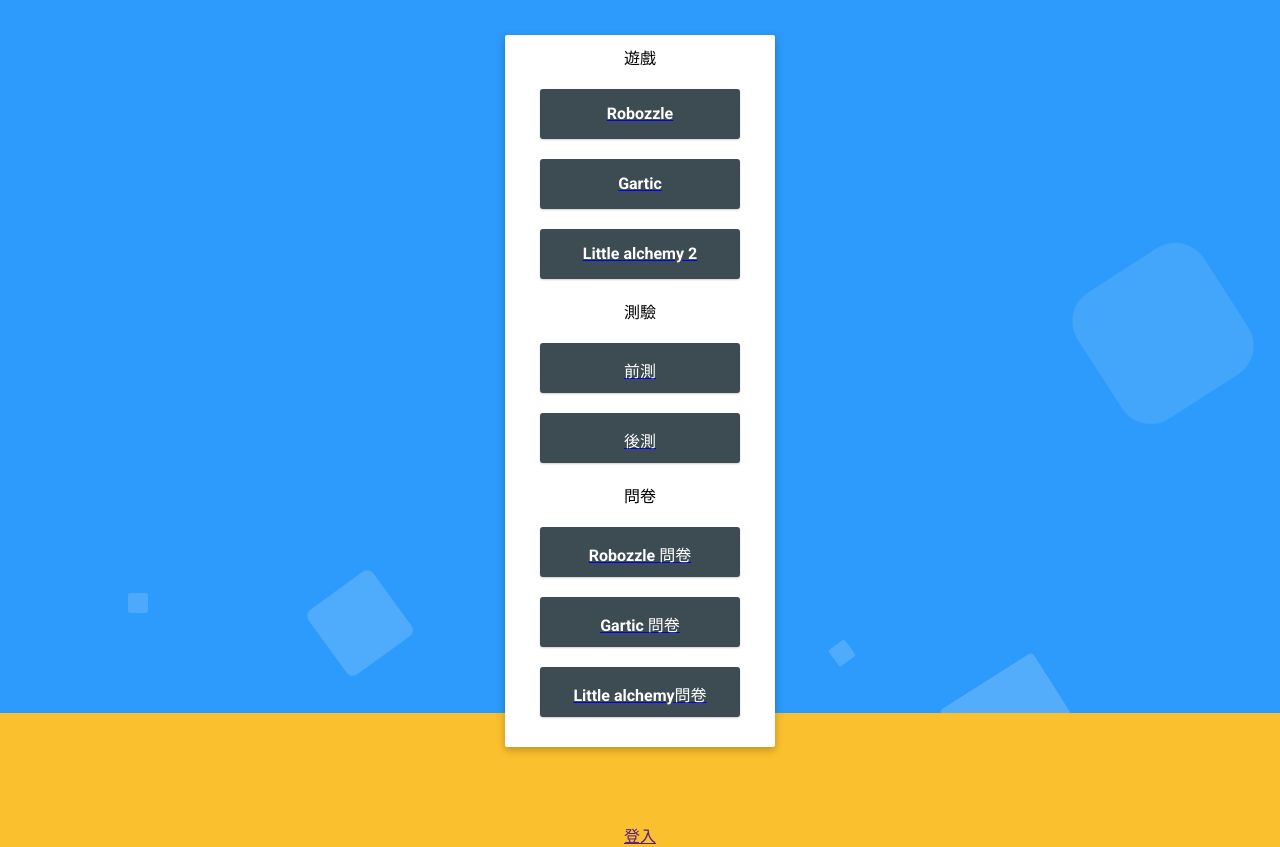
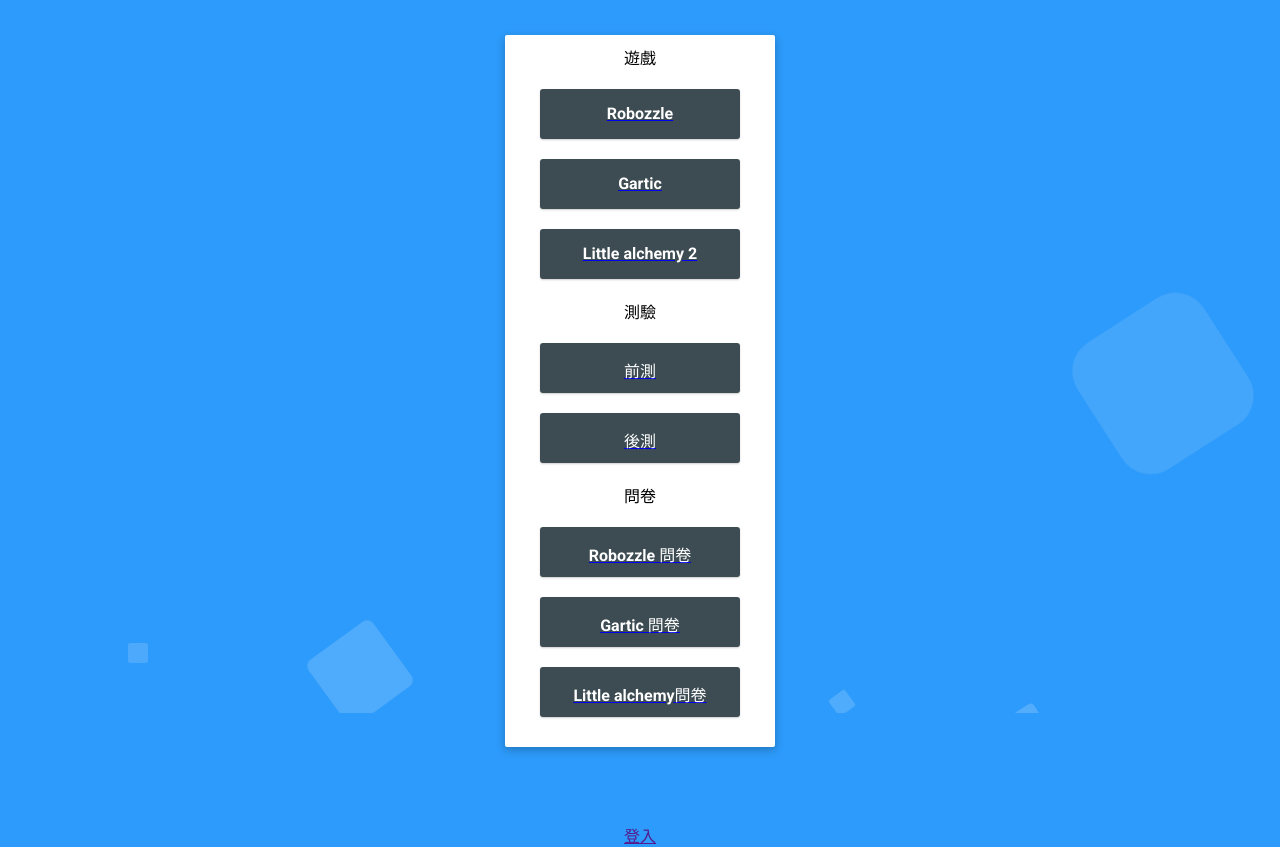
Before and after one commit to happy1103/DCS_CTgame, a plain HTML site: page index.html in a window 1280 px wide. Shown: the part 87-934 px from the top of the page. Drawn offline with nearby package versions, Linux system fonts and the light colour scheme.

Commit message:
Add files via upload

```diff
--- a/css.css
+++ b/css.css
@@ -92,7 +92,7 @@ button {
   }
 }*/
 @import url(https://fonts.googleapis.com/css?family=Roboto:700);
-html, body{background : #FBC02D; font-family : Roboto; height: 100%; width: 100%; margin: 0;}
+html, body{background : #2d9bfb; font-family : Roboto; height: 100vh; width: 100%; margin: 0;}
 
 #holder{
   -moz-user-select: -moz-none;
@@ -210,7 +210,7 @@ html, body{background : #FBC02D; font-family : Roboto; height: 100%; width: 100%
     height: 20px;
     background: rgba(255, 255, 255, 0.2);
     animation: animate 25s linear infinite;
-    bottom: -150px;
+    bottom: -200px;
 
 }
 
```
